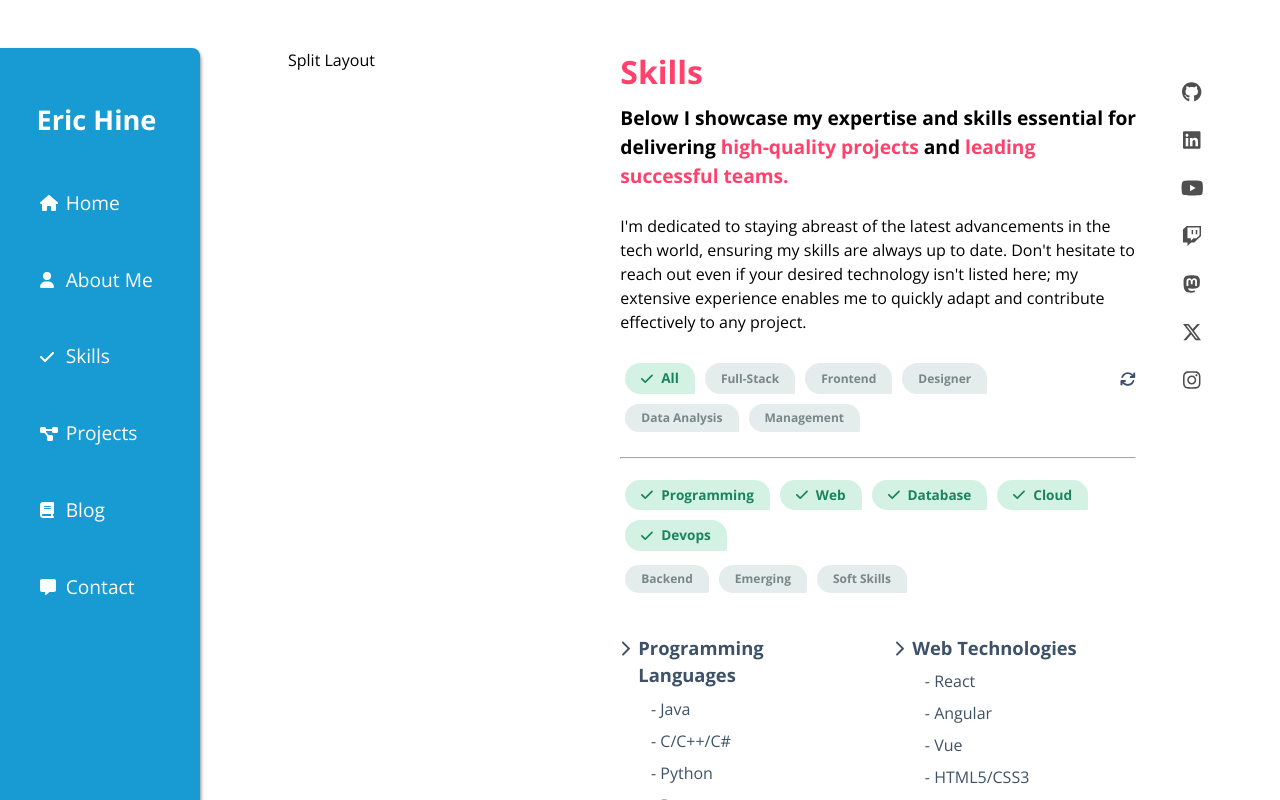
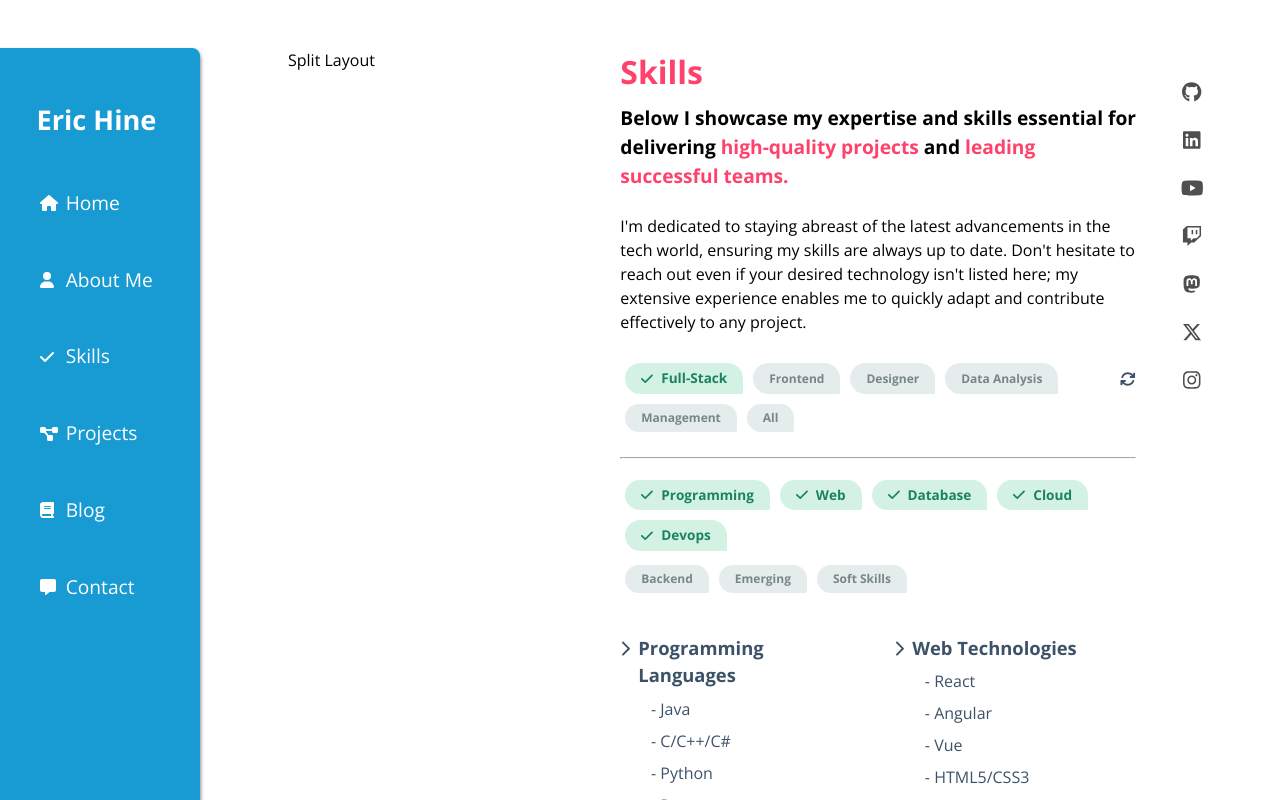
Before and after one commit to R-Daneel0livaw/portfolio, a React (Vite) app: page /skills in a window 1280 px wide. Shown: the top 800 px of the page. Built offline with nearby package versions, Linux system fonts and the light colour scheme; a web font is replaced by a local one.

Commit message:
Allow for persona buttons to be pressed and styled.

```diff
--- a/src/pages/Skills/Skills.tsx
+++ b/src/pages/Skills/Skills.tsx
@@ -10,6 +10,8 @@ import React, { useState } from "react";
 import SocialMedia from "../../components/SocialMedia/SocialMedia";
 
 export default function Skills() {
+  const [activePersonaButton, setActivePersonaButton] = useState("full");
+
   const [activeSections, setActiveSections] = useState<{
     [key: string]: number;
   }>(getDefaultActiveState());
@@ -19,6 +21,10 @@ export default function Skills() {
   }>(getDefaultInactiveState());
 
   const [rotation, setRotation] = useState(0);
+
+  const handlePersonaButtonClick = (target: string) => {
+    setActivePersonaButton(target);
+  };
 
   function getDefaultActiveState() {
     return {
@@ -96,29 +102,47 @@ export default function Skills() {
         <div className={styles.personaContainer}>
           <div className={styles.buttonList}>
             <button
-              className={`${styles.skillButton} ${styles.selected}`}
-              data-target="all"
+              className={`${styles.skillButton} ${activePersonaButton === 'full' && styles.selected}`}
+              data-target="full"
+              onClick={() => handlePersonaButtonClick("full")}
             >
               <FontAwesomeIcon icon={faCheck} />
-              All
-            </button>
-            <button className={`${styles.skillButton}`} data-target="full">
               Full-Stack
             </button>
-            <button className={`${styles.skillButton}`} data-target="front">
+            <button
+              className={`${styles.skillButton} ${activePersonaButton === 'front' && styles.selected}`}
+              data-target="front"
+              onClick={() => handlePersonaButtonClick("front")}
+            >
               Frontend
             </button>
-            <button className={`${styles.skillButton}`} data-target="design">
+            <button
+              className={`${styles.skillButton} ${activePersonaButton === 'design' && styles.selected}`}
+              data-target="design"
+              onClick={() => handlePersonaButtonClick("design")}
+            >
               Designer
             </button>
-            <button className={`${styles.skillButton}`} data-target="data">
+            <button
+              className={`${styles.skillButton} ${activePersonaButton === 'data' && styles.selected}`}
+              data-target="data"
+              onClick={() => handlePersonaButtonClick("data")}
+            >
               Data Analysis
             </button>
             <button
-              className={`${styles.skillButton}`}
+              className={`${styles.skillButton} ${activePersonaButton === 'management' && styles.selected}`}
               data-target="management"
+              onClick={() => handlePersonaButtonClick("management")}
             >
               Management
+            </button>
+            <button
+              className={`${styles.skillButton} ${activePersonaButton === 'all' && styles.selected}`}
+              data-target="all"
+              onClick={() => handlePersonaButtonClick("all")}
+            >
+              All
             </button>
           </div>
           <i className={styles.personaReset}>
```
